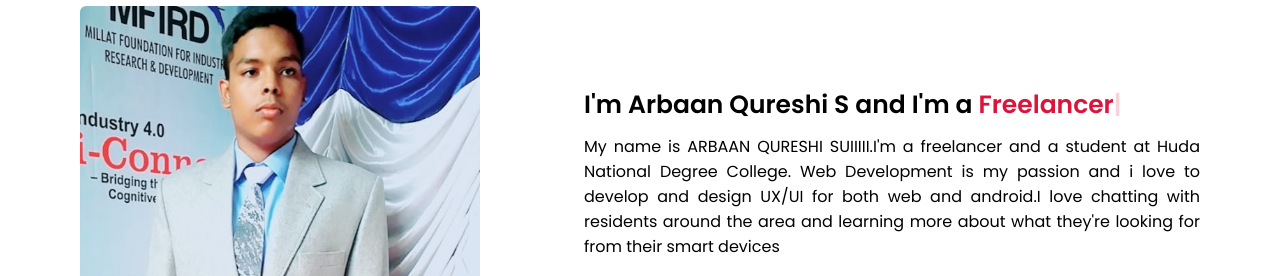
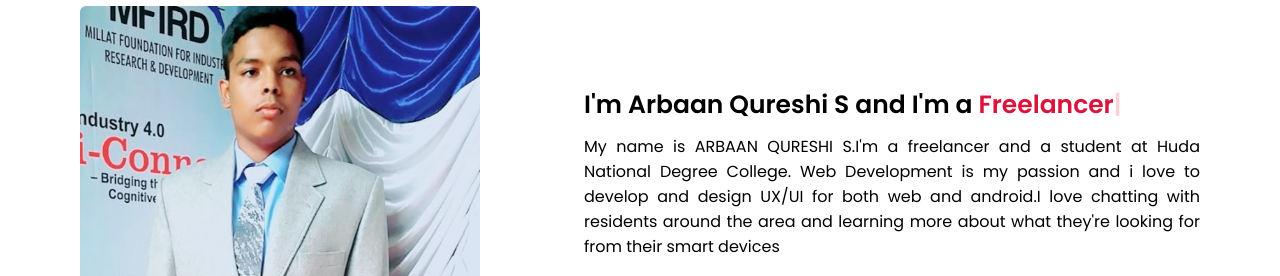
Before and after one commit to arbaan-max/Portfolio, a plain HTML site: page index.html in a window 1280 px wide. Shown: the part 1020-1296 px from the top of the page. Drawn offline with nearby package versions, Linux system fonts and the light colour scheme.

Commit message:
examplecheck

```diff
--- a/index.html
+++ b/index.html
@@ -57,7 +57,7 @@
                 </div>
                 <div class="column right">
                     <div class="text">I'm Arbaan Qureshi S and I'm a <span class="typing-2"></span></div>
-                    <p>My name is ARBAAN QURESHI SUIIIII.I'm a freelancer and a student at Huda National Degree College. Web Development is my passion and i love to develop and design UX/UI for both web and android.I love chatting with residents around the area and learning more about what they're looking for from their smart devices </p>
+                    <p>My name is ARBAAN QURESHI S.I'm a freelancer and a student at Huda National Degree College. Web Development is my passion and i love to develop and design UX/UI for both web and android.I love chatting with residents around the area and learning more about what they're looking for from their smart devices </p>
                     <a href="./front resume.pdf" download>Download CV</a>
                 </div>
             </div>
```
